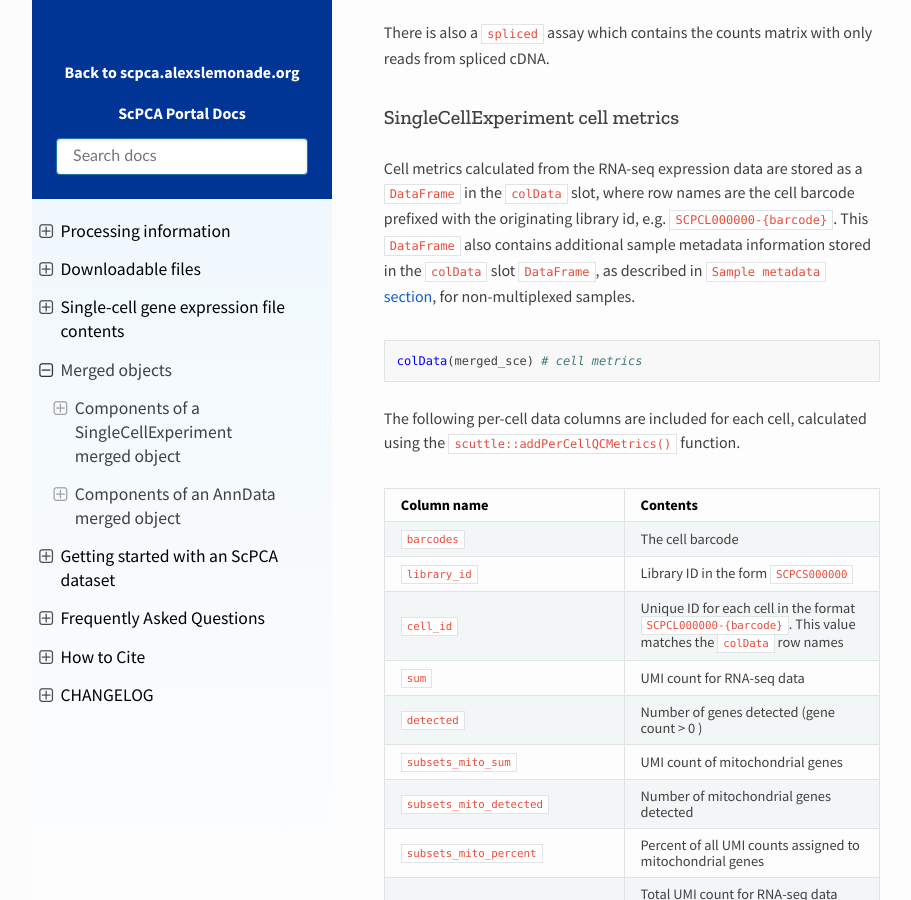
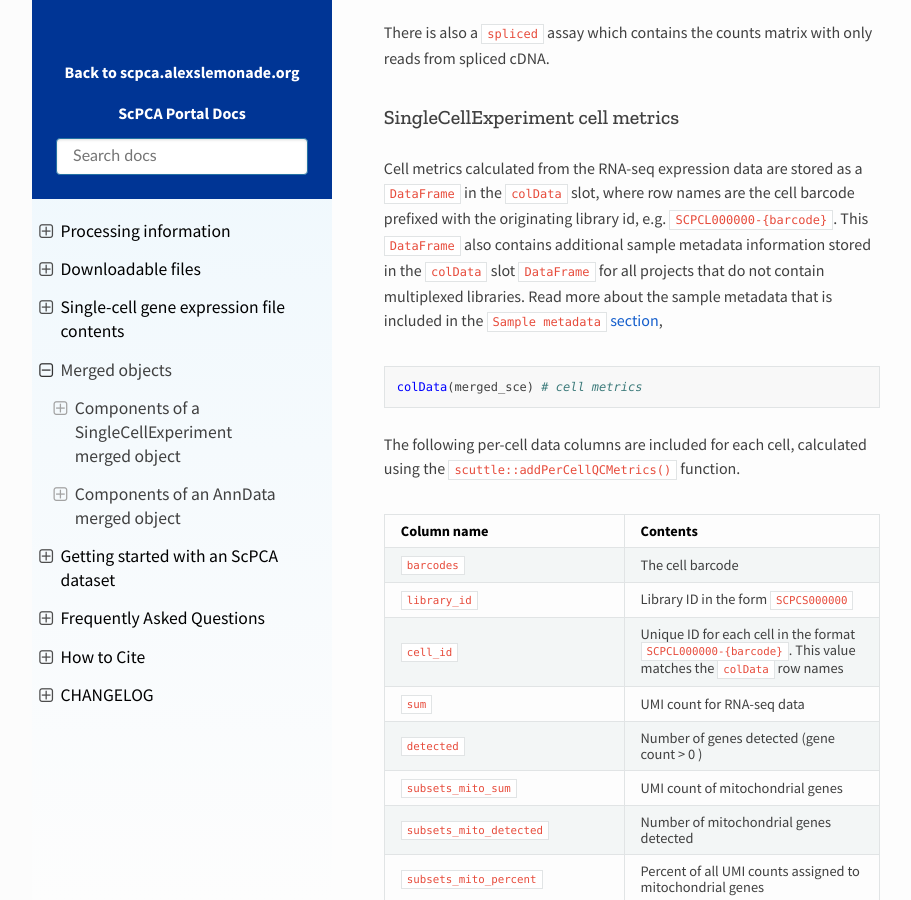
Before and after one commit to DongzeHE/scpca-docs, a Sphinx documentation site: the page built from docs/merged_objects.md, in a window 1280 px wide and 900 px high, scrolled down 1563 px. Shown: the whole window, without its empty margins (158-1069 px from the left). Built offline with Sphinx 7.4.7 and the Read the Docs theme 2.0.0, drawn with Linux system fonts in a browser that asks for light colours.

Commit message:
Update docs/merged_objects.md
Co-authored-by: Ally Hawkins <54039191+allyhawkins@users.noreply.github.com>

````diff
--- a/docs/merged_objects.md
+++ b/docs/merged_objects.md
@@ -50,7 +50,8 @@ There is also a `spliced` assay which contains the counts matrix with only reads
 
 
 Cell metrics calculated from the RNA-seq expression data are stored as a `DataFrame` in the `colData` slot, where row names are the cell barcode prefixed with the originating library id, e.g. `SCPCL000000-{barcode}`.
-This `DataFrame` also contains additional sample metadata information stored in the `colData` slot `DataFrame`, as described in [`Sample metadata` section](#singlecellexperiment-sample-metadata), for non-multiplexed samples.
+This `DataFrame` also contains additional sample metadata information stored in the `colData` slot `DataFrame` for all projects that do not contain multiplexed libraries.
+Read more about the sample metadata that is included in the [`Sample metadata` section](#singlecellexperiment-sample-metadata),
 
 ```r
 colData(merged_sce) # cell metrics
````
